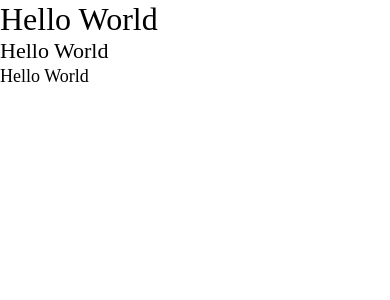
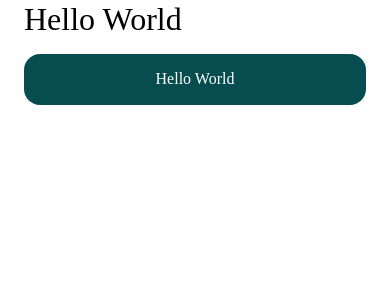
Before and after one commit to JeffyMesquita/NubbleApp, a React Native app: screen / in a window 390 px wide. Shown: the top 300 px of the page. Built offline with nearby package versions, Linux system fonts and the light colour scheme.

Commit message:
Como NÃO fazer o botão

```diff
--- a/App.tsx
+++ b/App.tsx
@@ -1,13 +1,22 @@
 import React from 'react';
-import {SafeAreaView} from 'react-native';
+import {SafeAreaView, View} from 'react-native';
 import {Text} from './src/components/Text/Text';
+import {Button} from './src/components/Button/Button';
 
 function App(): JSX.Element {
   return (
     <SafeAreaView>
-      <Text italic preset="headingLarge">Hello World</Text>
-      <Text preset="headingMedium">Hello World</Text>
-      <Text preset="headingSmall">Hello World</Text>
+      <View
+        style={{
+          paddingHorizontal: 24,
+          gap: 16,
+        }}>
+        <Text preset="headingLarge">
+          Hello World
+        </Text>
+
+        <Button title="Hello World" />
+      </View>
     </SafeAreaView>
   );
 }
--- /dev/null
+++ b/src/components/Button/Button.tsx
@@ -0,0 +1,29 @@
+import React from 'react';
+import {TouchableOpacity} from 'react-native';
+import {Text} from '../Text/Text';
+
+interface ButtonProps {
+  title: string;
+}
+
+export function Button({title}: ButtonProps) {
+  return (
+    <TouchableOpacity
+      style={{
+        paddingHorizontal: 20,
+        paddingVertical: 14,
+        backgroundColor: '#074C4E',
+        alignItems: 'center',
+        borderRadius: 16,
+      }}>
+      <Text
+        preset="paragraphMedium"
+        bold
+        style={{
+          color: '#fff',
+        }}>
+        {title}
+      </Text>
+    </TouchableOpacity>
+  );
+}
```
